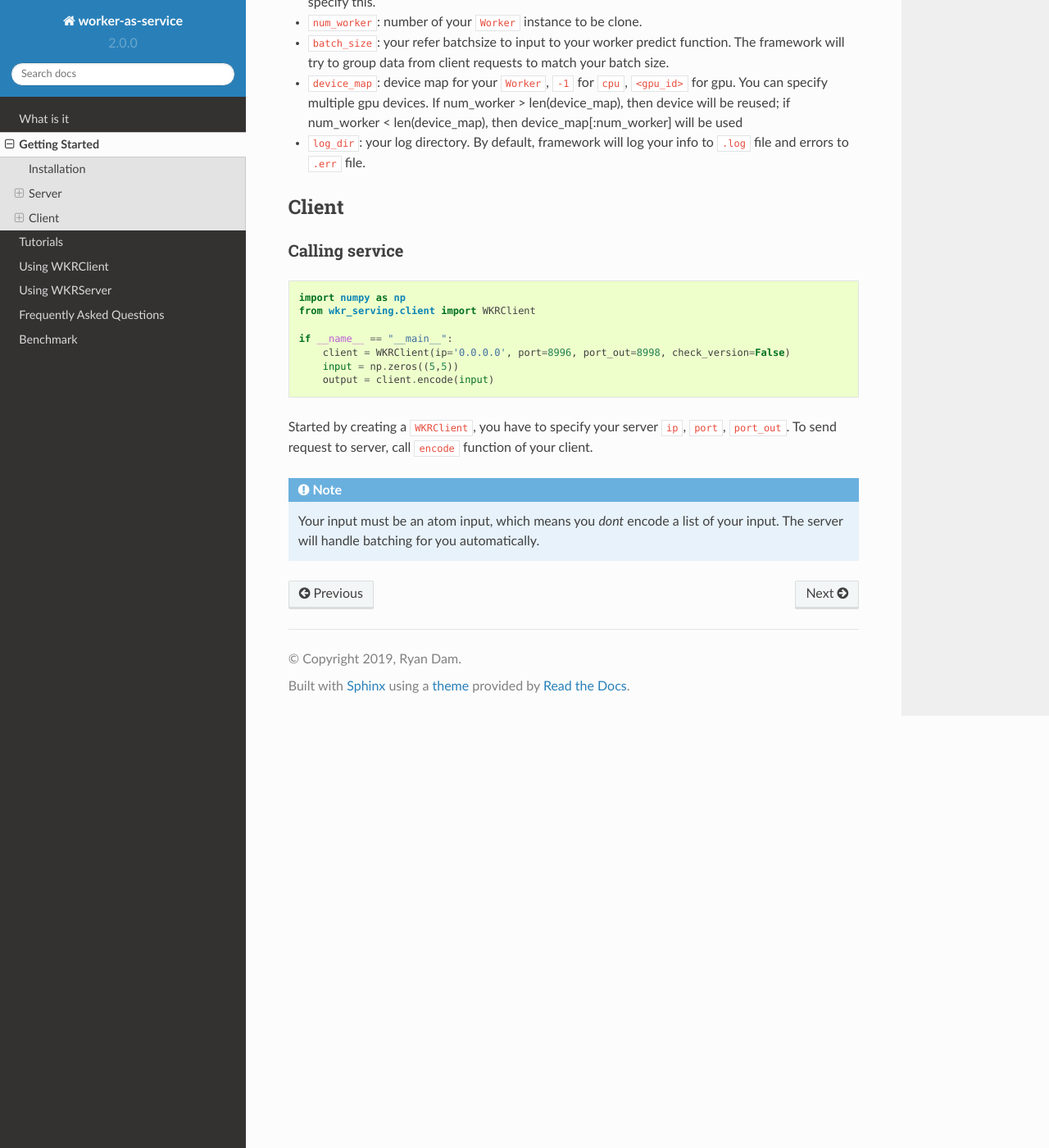
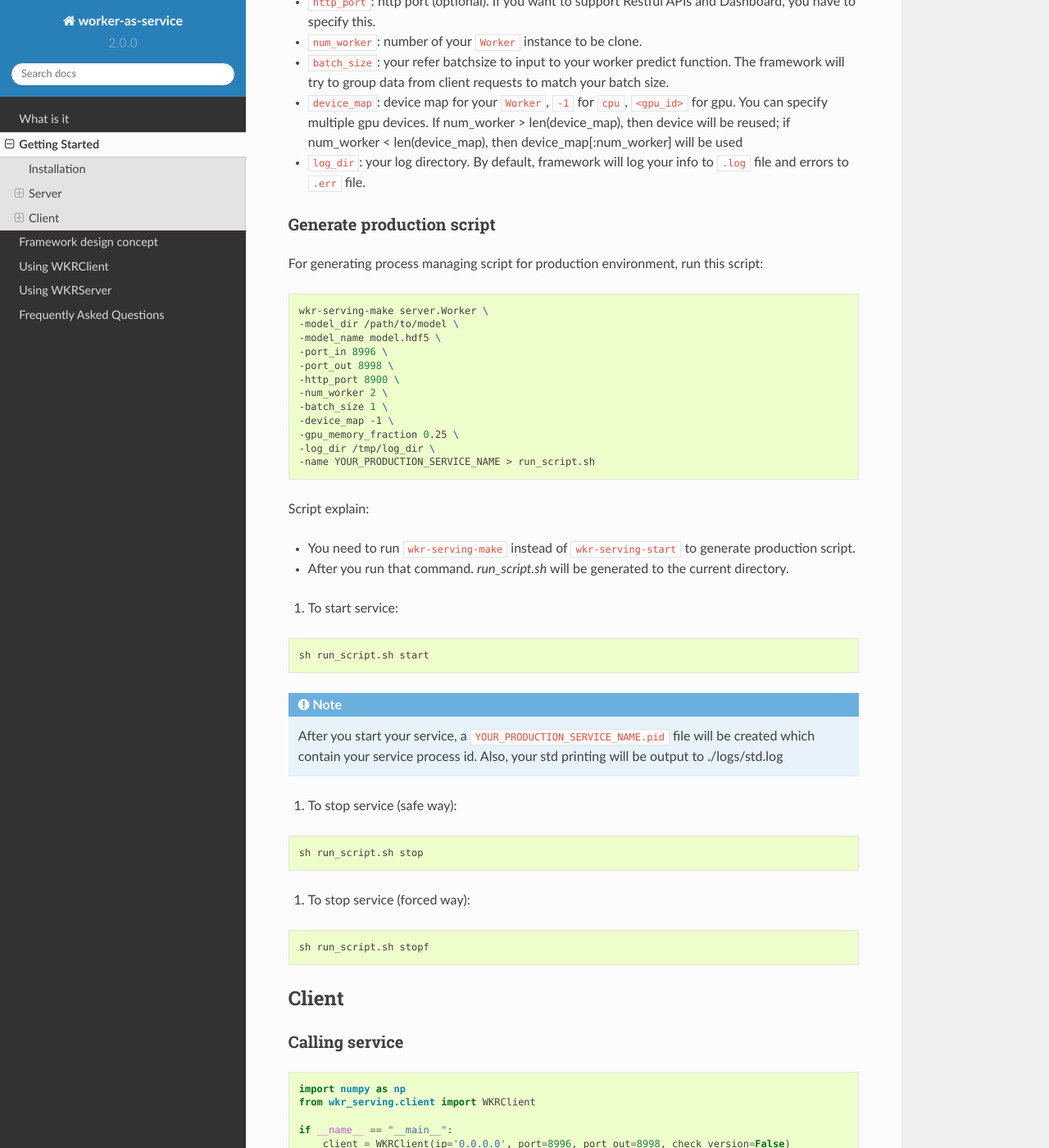
Before and after one commit to RyanDam/worker-as-service-docs, a Sphinx documentation site: the page built from docs/section/get-start.rst, in a window 1280 px wide and 1400 px high, scrolled down 2937 px. Shown: the whole window at 82% size. Built offline with Sphinx 7.4.7 and the Read the Docs theme 2.0.0, drawn with Linux system fonts in a browser that asks for light colours; some of the changed text lies outside the part shown.

Commit message:
update concept

```diff
--- a/docs/index.rst
+++ b/docs/index.rst
@@ -36,11 +36,10 @@ Table of Content
 
    section/what-is-it
    section/get-start
-   tutorial/index
+   section/concept
    source/client
    source/server
    section/faq
-   section/benchmark
 
 
 Indices and tables
--- a/docs/section/get-start.rst
+++ b/docs/section/get-start.rst
@@ -145,6 +145,51 @@ Server args explain:
 - ``log_dir``: your log directory. By default, framework will log your info to ``.log`` file and errors to ``.err`` file.
 
 
+Generate production script
+^^^^^^^^^^^^^^^^^^^^^^^^^^
+
+For generating process managing script for production environment, run this script:
+
+.. code-block:: bash
+
+    wkr-serving-make server.Worker \
+    -model_dir /path/to/model \
+    -model_name model.hdf5 \
+    -port_in 8996 \
+    -port_out 8998 \
+    -http_port 8900 \
+    -num_worker 2 \
+    -batch_size 1 \
+    -device_map -1 \
+    -gpu_memory_fraction 0.25 \
+    -log_dir /tmp/log_dir \
+    -name YOUR_PRODUCTION_SERVICE_NAME > run_script.sh
+
+Script explain:
+
+- You need to run ``wkr-serving-make`` instead of ``wkr-serving-start`` to generate production script.
+- After you run that command. `run_script.sh` will be generated to the current directory.
+
+1. To start service:
+
+.. code-block:: bash
+
+    sh run_script.sh start
+
+.. note:: After you start your service, a ``YOUR_PRODUCTION_SERVICE_NAME.pid`` file will be created which contain your service process id. Also, your std printing will be output to ./logs/std.log
+
+1. To stop service (safe way):
+
+.. code-block:: bash
+
+    sh run_script.sh stop
+
+1. To stop service (forced way):
+
+.. code-block:: bash
+
+    sh run_script.sh stopf
+
 Client
 ------
 
```
Also changed, not shown: docs/section/concept.rst (+31 -4 lines), 3 other files.
